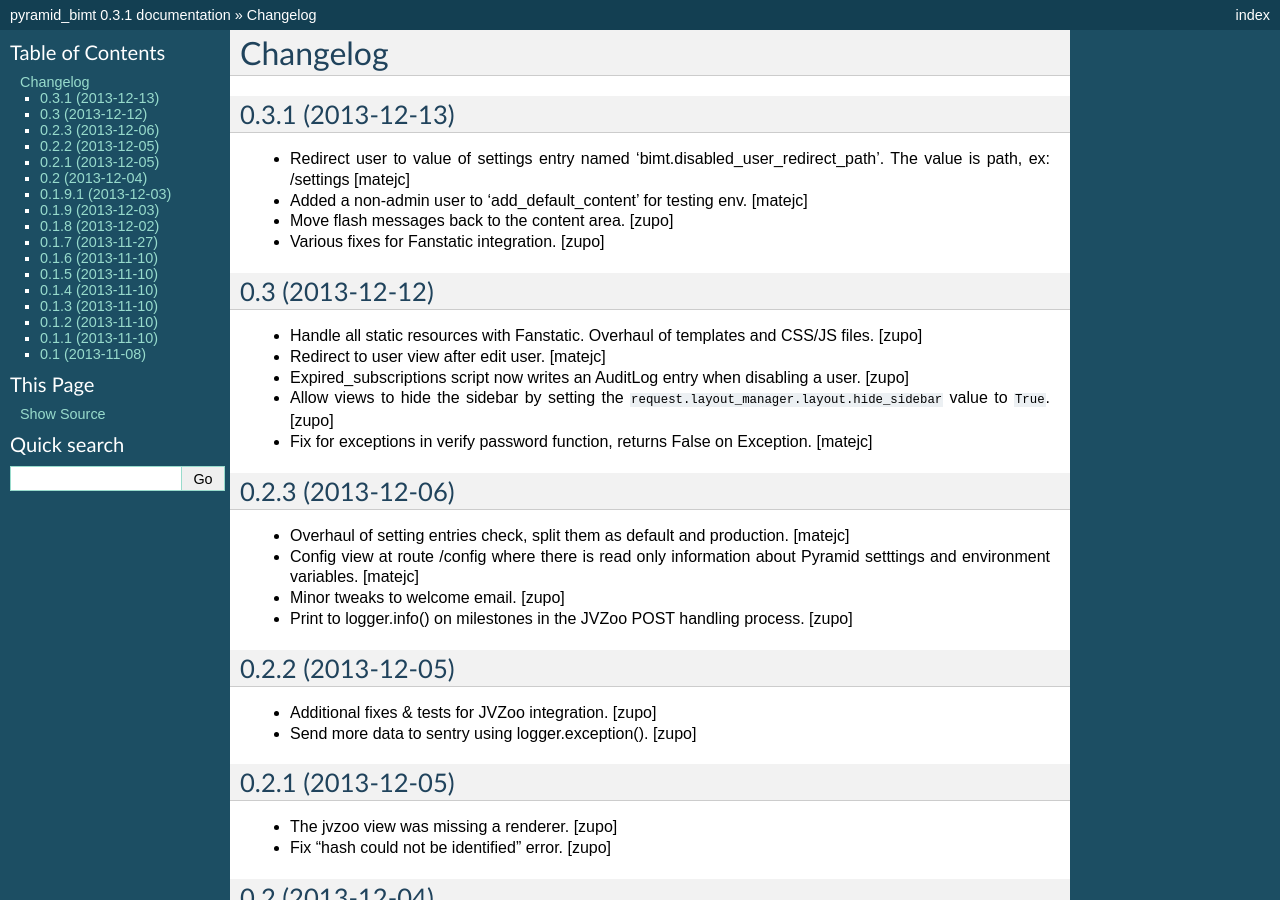
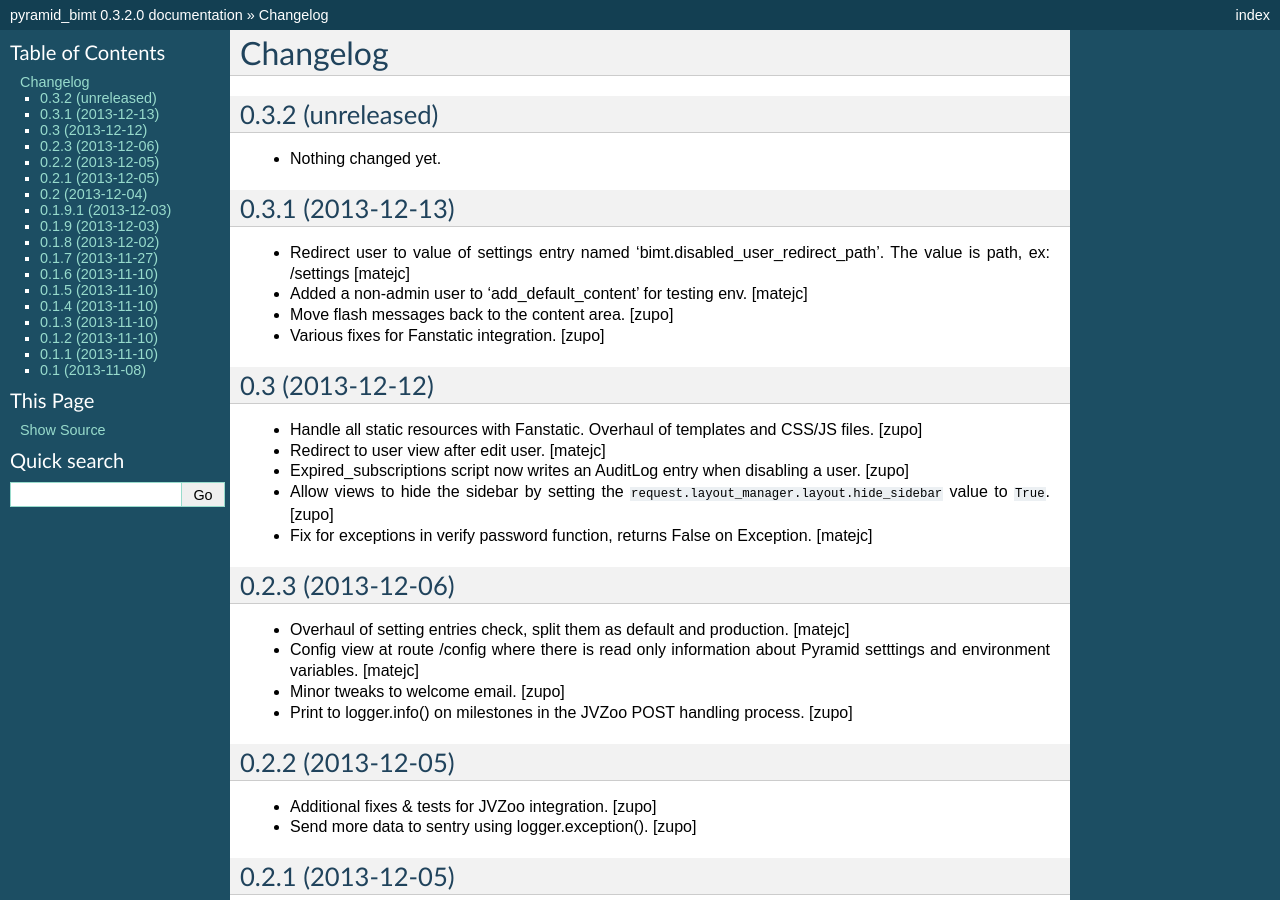
Before and after one commit to persho/pyramid_bimt, a Sphinx documentation site: the page built from docs/CHANGELOG.rst, in a window 1280 px wide and 900 px high. Built offline with Sphinx 7.4.7, drawn with Linux system fonts in a browser that asks for light colours; some of the changed text lies outside the part shown.

Commit message:
Back to development: 0.3.2

```diff
--- a/docs/CHANGELOG.rst
+++ b/docs/CHANGELOG.rst
@@ -2,6 +2,12 @@
 
 Changelog
 =========
+
+
+0.3.2 (unreleased)
+------------------
+
+- Nothing changed yet.
 
 
 0.3.1 (2013-12-13)
--- a/setup.py
+++ b/setup.py
@@ -18,7 +18,7 @@
 
 setup(
     name='pyramid_bimt',
-    version='0.3.1',
+    version='0.3.2.dev0',
     description='Base package for BIMT apps.',
     long_description=long_description,
     classifiers=[
```
